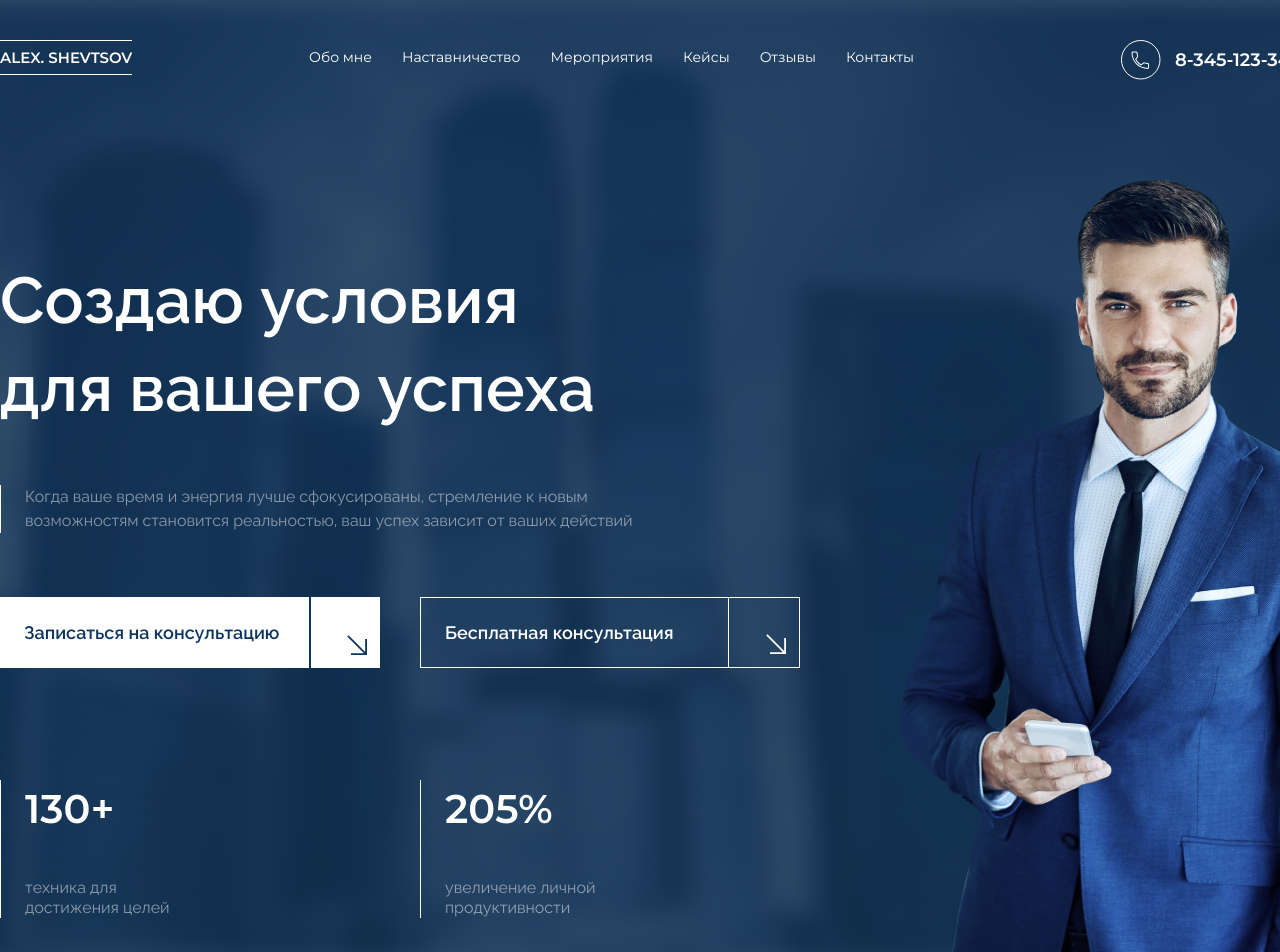
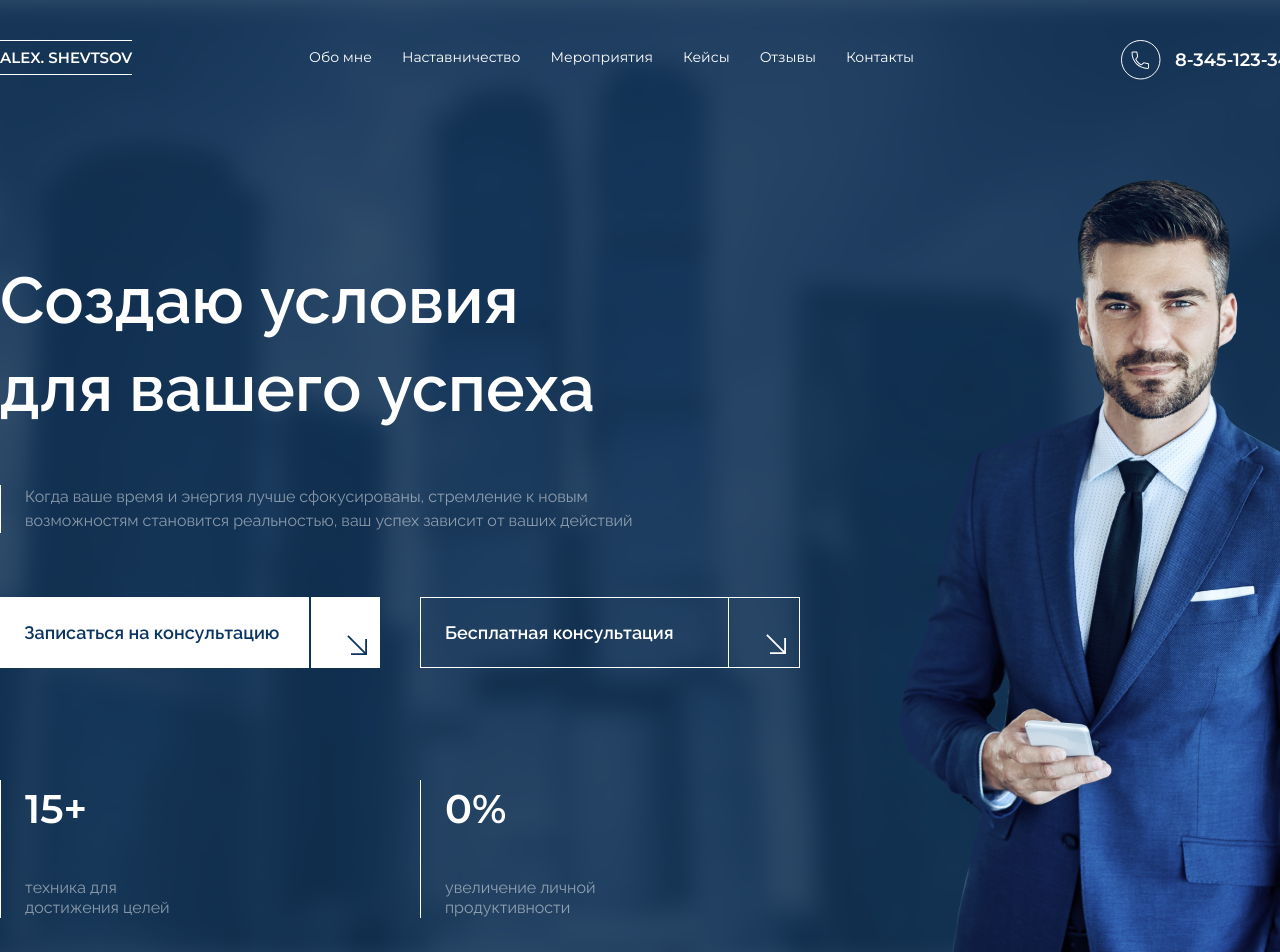
Before and after one commit to SlavaOST-it/future_markt_test, a React (Create React App) app: page / in a window 1280 px wide. Shown: the top 952 px of the page. Built offline with nearby package versions, Linux system fonts and the light colour scheme; no server answers.

Commit message:
feat: add hook for response value currency

```diff
--- a/src/pages/main/MainPage.tsx
+++ b/src/pages/main/MainPage.tsx
@@ -5,9 +5,12 @@ import img_mentor from '../../assets/images/mentor.png'
 import {ButtonRequest} from "../../common/components/button_request/ButtonRequest";
 import {QuantityInfo} from "../../common/components/quantity_info/QuantityInfo";
 import {Sidebar} from "../../layouts/sidebar/Sidebar";
+import {dateSum} from "../../utils/support_functions/calculateDateSum";
+import {useExchangeRateFetcher} from "../../utils/useExchangeRateFetcher";
 
 export const MainPage = () => {
     const [isOpenSidebar, setIsOpenSidebar] = useState(false)
+    const productivity = useExchangeRateFetcher('GBP')
 
     const activeSidebarHandler = () => {
         setIsOpenSidebar(true)
@@ -39,8 +42,8 @@ export const MainPage = () => {
                 </div>
 
                 <div className={s.quantity_block}>
-                    <QuantityInfo value={'130+'} description={'техника для достижения целей'}/>
-                    <QuantityInfo value={'205%'} description={'увеличение личной продуктивности'}/>
+                    <QuantityInfo value={dateSum.toString() + '+'} description={'техника для достижения целей'}/>
+                    <QuantityInfo value={productivity?.toString() + '%'} description={'увеличение личной продуктивности'}/>
                 </div>
             </div>
 
--- /dev/null
+++ b/src/utils/useExchangeRateFetcher.ts
@@ -0,0 +1,50 @@
+import { useState, useEffect } from "react";
+
+
+type ResponseType = {
+    Date: string;
+    PreviousDate: string;
+    PreviousURL: string;
+    Timestamp: string;
+    Valute: ValuteListType;
+};
+
+type ValuteListType = {
+    [key: string]: ValuteType;
+};
+
+type ValuteType = {
+    ID: string;
+    NumCode: string;
+    CharCode: string;
+    Nominal: number;
+    Name: string;
+    Value: number;
+    Previous: number;
+};
+
+export const useExchangeRateFetcher = (nameValute: string) => {
+    const [exchangeRates, setExchangeRates] = useState<ValuteType | null>(null);
+
+    useEffect(() => {
+        const fetchExchangeRates = async () => {
+            try {
+                const response = await fetch('https://www.cbr-xml-daily.ru/daily_json.js');
+                const data: ResponseType = await response.json();
+
+                if (data.Valute && data.Valute[nameValute]) {
+                    setExchangeRates(data.Valute[nameValute]);
+                } else {
+                    console.log(`Информация о курсе валюты ${nameValute} не найдена`);
+                }
+            } catch (error) {
+                console.error('Произошла ошибка при получении данных:', error);
+            }
+        };
+
+        fetchExchangeRates();
+    }, [nameValute]);
+
+    const result = exchangeRates?.Value ? exchangeRates.Value : 0
+    return Math.round(result);
+};
```
